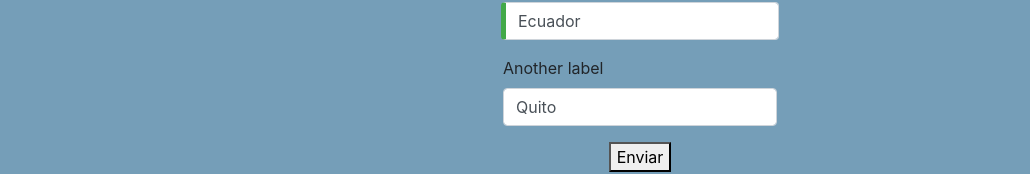
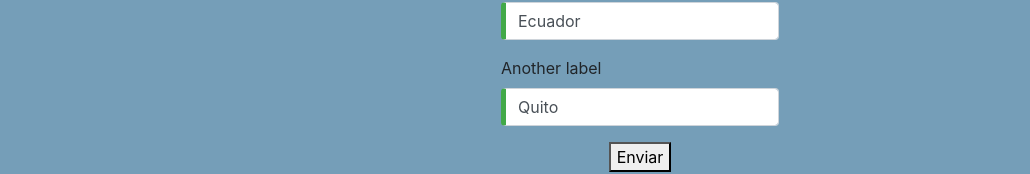
Before and after one commit to Thelimon/angularRouting, an Angular app: page / in a window 1280 px wide. Shown: the part 670-844 px from the top of the page, without its empty margins (0-1030 px from the left). Built offline with nearby package versions, Linux system fonts and the light colour scheme.

Commit message:
Validatios were added

```diff
--- a/src/app/forms/country-form/country-form.component.html
+++ b/src/app/forms/country-form/country-form.component.html
@@ -1,15 +1,43 @@
-<form #form="ngForm" class=" routing-form" (ngSubmit)="enviar()">
+<form #form="ngForm" class="routing-form" (ngSubmit)="enviar()">
   <div class="form-group">
     <label for="formGroupExampleInput">Example label</label>
-    <input type="text" class="form-control" id="formGroupExampleInput"
-      placeholder="Example input" name="country-name" [(ngModel)]="newCountry.name" required>
+    <input
+      type="text"
+      class="form-control"
+      id="formGroupExampleInput"
+      placeholder="Write de country name"
+      name="country-name"
+      [(ngModel)]="newCountry.name"
+      #formGroupExampleInput="ngModel"
+      required
+    />
+    <div
+      [hidden]="formGroupExampleInput.valid || formGroupExampleInput.pristine"
+      class="alert alert-danger"
+    >
+      Name is required
+    </div>
   </div>
   <div class="form-group">
     <label for="formGroupExampleInput2">Another label</label>
-    <input type="text" class="form-control" id="formGroupExampleInput2"
-      placeholder="Another input" name="country-code" [(ngModel)]="newCountry.code">
+    <input
+      type="text"
+      class="form-control"
+      id="formGroupExampleInput2"
+      placeholder="Write the country code"
+      name="country-code"
+      [(ngModel)]="newCountry.code"
+      #formGroupExampleInput2="ngModel"
+      required
+    />
+    <div
+      [hidden]="formGroupExampleInput2.valid || formGroupExampleInput2.pristine"
+      class="alert alert-danger"
+    >
+      Code is neccesary
+    </div>
   </div>
   <button>Enviar</button>
 </form>
 
-<pre>{{newCountry | json}}</pre>
+<pre>{{ newCountry | json }}</pre>
```
Also changed, not shown: 1 other file (tests, documents, lock files or other folders).
